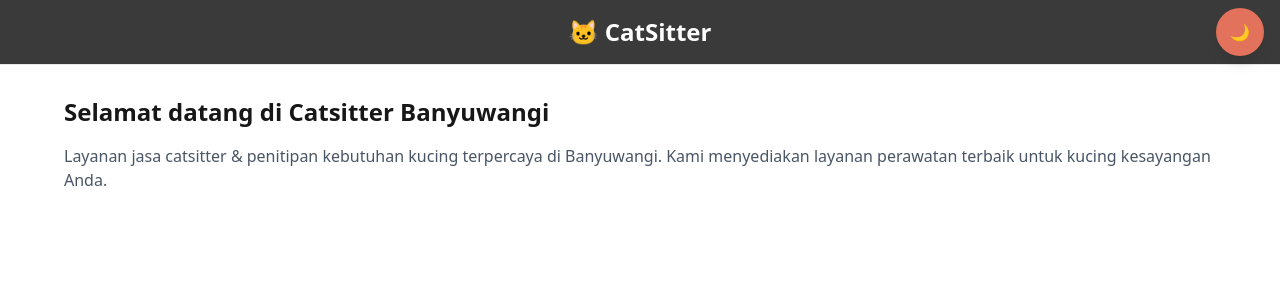
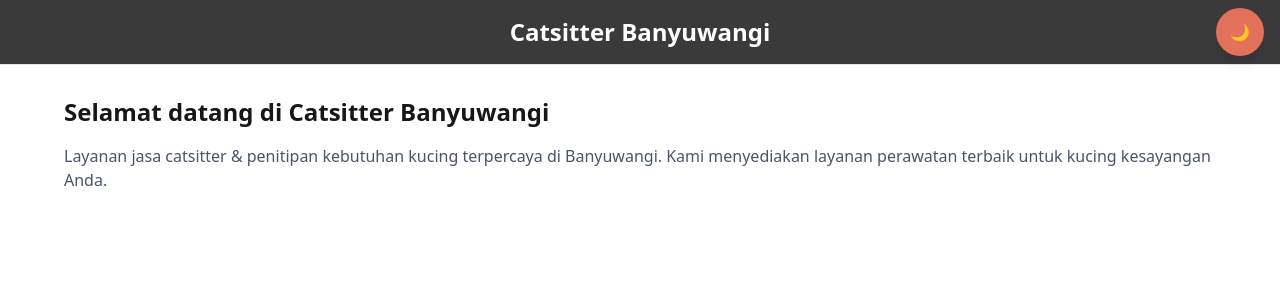
Before and after one commit to catsitterbanyuwangi/catsitterbanyuwangi.github.io, a Next.js app: page / in a window 1280 px wide. Shown: the top 300 px of the page. Built offline with nearby package versions, Linux system fonts and the light colour scheme.

Commit message:
[refactor] change a element to p, make brand to change color on hover, change brand name

```diff
--- a/src/app/components/Navbar.jsx
+++ b/src/app/components/Navbar.jsx
@@ -23,9 +23,11 @@ export default function Navbar() {
       aria-label="Main navigation">
       <div className="max-w-screen-xl flex items-center justify-center mx-auto p-4 relative">
         {/* Logo - Tengah */}
-        <a href="#" className="flex items-center transition-colors duration-200 hover:text-[#e2725b]">
-          <span className="text-2xl font-semibold whitespace-nowrap text-white">🐱 CatSitter</span>
-        </a>
+        <p className="flex items-center group transition-colors duration-200">
+          <span className="text-2xl font-semibold whitespace-nowrap text-white group-hover:text-[#e2725b] transition-colors duration-200">
+            Catsitter Banyuwangi
+          </span>
+        </p>
 
         {/* Theme Toggle - Kanan */}
         <div className="absolute right-4">
```
